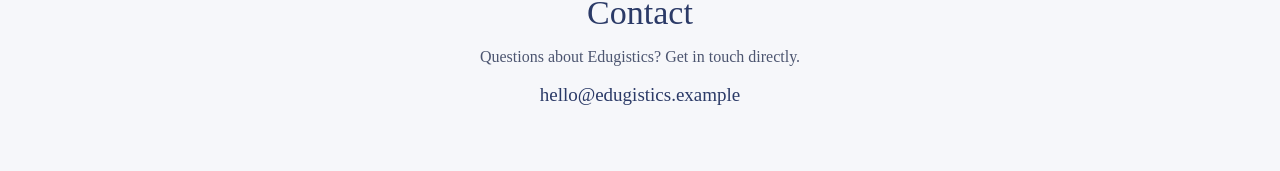
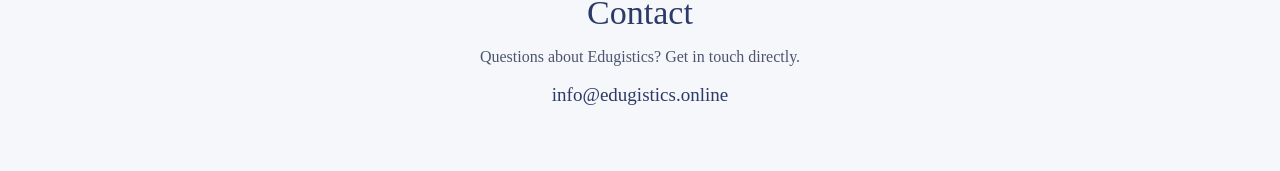
Before and after one commit to elmeligymarwa-tech/edugistics-platform, a Next.js app: page / in a window 1280 px wide. Shown: the part 1624-1795 px from the top of the page. Built offline with nearby package versions, Linux system fonts and the light colour scheme.

Commit message:
Replace placeholder contact email on landing page
Swap the hello@edugistics.example placeholder for info@edugistics.online
in the mailto link and visible contact text.

```diff
--- a/src/app/page.tsx
+++ b/src/app/page.tsx
@@ -37,7 +37,7 @@
 ]
 
 // PLACEHOLDER — contact address. Replace with the real inbox before launch.
-const CONTACT_EMAIL = 'hello@edugistics.example'
+const CONTACT_EMAIL = 'info@edugistics.online'
 
 export default function LandingPage() {
   return (
```
